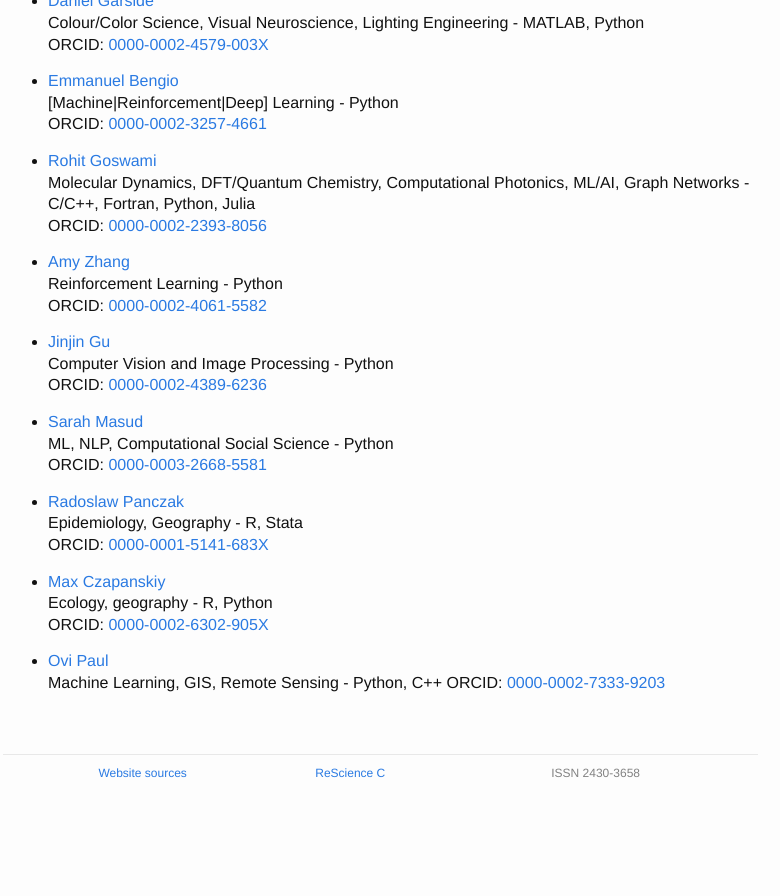
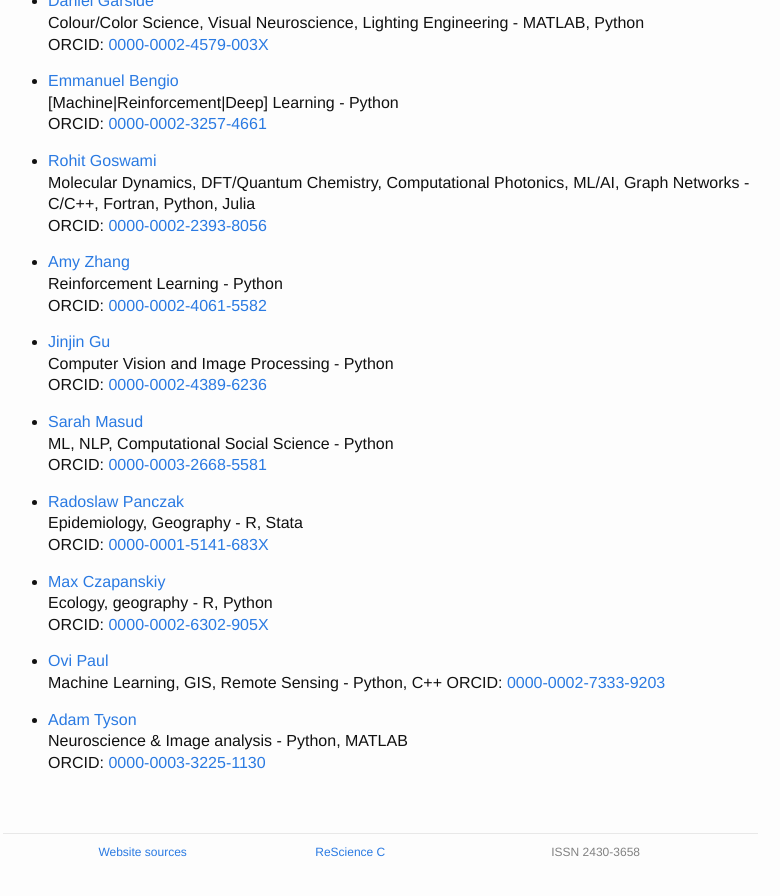
Before and after one commit to ReScience/rescience.github.io, a Jekyll site: the page built from 04-board.md, in a window 1280 px wide and 900 px high, scrolled down 11640 px. Shown: the top 896 px of the window, without its empty margins (252-1032 px from the left). Built offline with Jekyll 4.4.1, drawn with Linux system fonts in a browser that asks for light colours; our own code applies the rules of GitHub Pages for plain Markdown files; before the commit the page ends 12461 px from its top, so only the background shows below that.

Commit message:
Added Adam Tyson to the board (reviewer)

```diff
--- a/04-board.md
+++ b/04-board.md
@@ -635,3 +635,7 @@
 * [Ovi Paul](https://github.com/ovipaul)
   Machine Learning, GIS, Remote Sensing - Python, C++
   ORCID: [0000-0002-7333-9203](https://orcid.org/0000-0002-7333-9203)
+
+* [Adam Tyson](https://github.com/adamltyson)
+  Neuroscience & Image analysis - Python, MATLAB
+  ORCID: [0000-0003-3225-1130](https://orcid.org/0000-0003-3225-1130)
```
